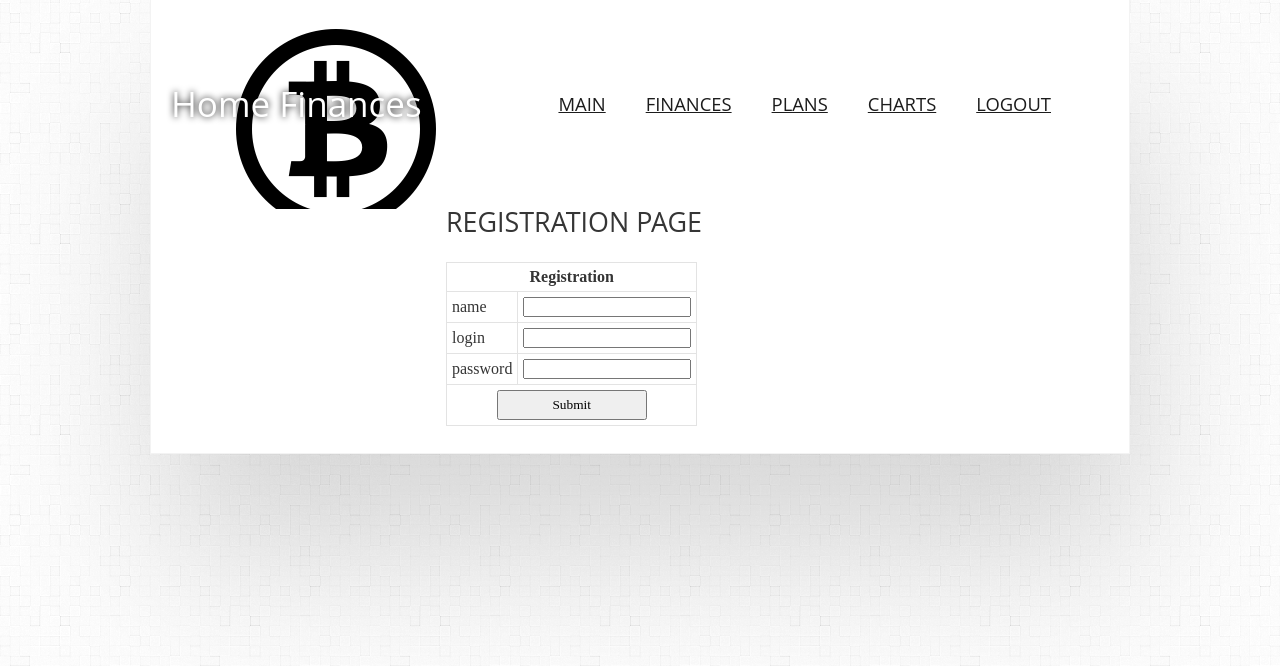
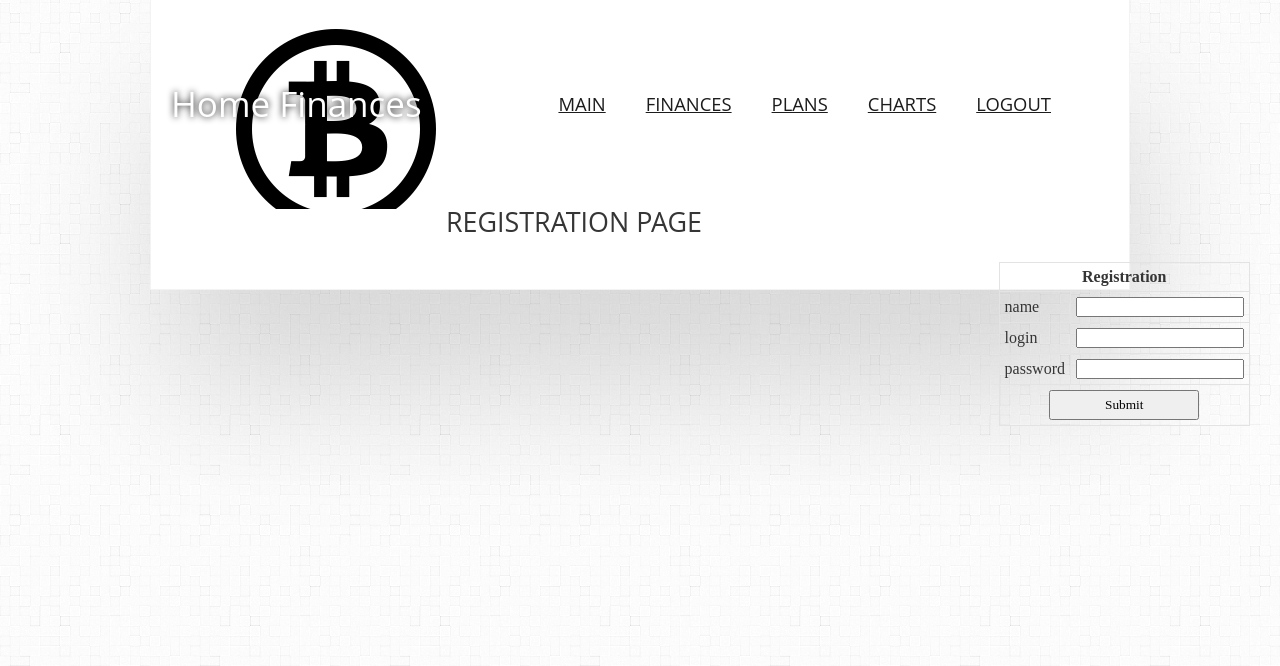
Before and after one commit to qeqs/home_finances, a PHP site: page /registration in a window 1280 px wide. Shown: the part 28-694 px from the top of the page. Run offline with PHP 8.4, Linux system fonts and the light colour scheme; the visitor is signed in with stand-in values (Sample User, id 1).

Commit message:
Правки css от говна

```diff
--- a/css/style.css
+++ b/css/style.css
@@ -165,7 +165,7 @@ a {
 
 .box table {
 	border-collapse:collapse;
-	position: center;
+	position: fixed;
 	right: 30px;
 }
 
```
